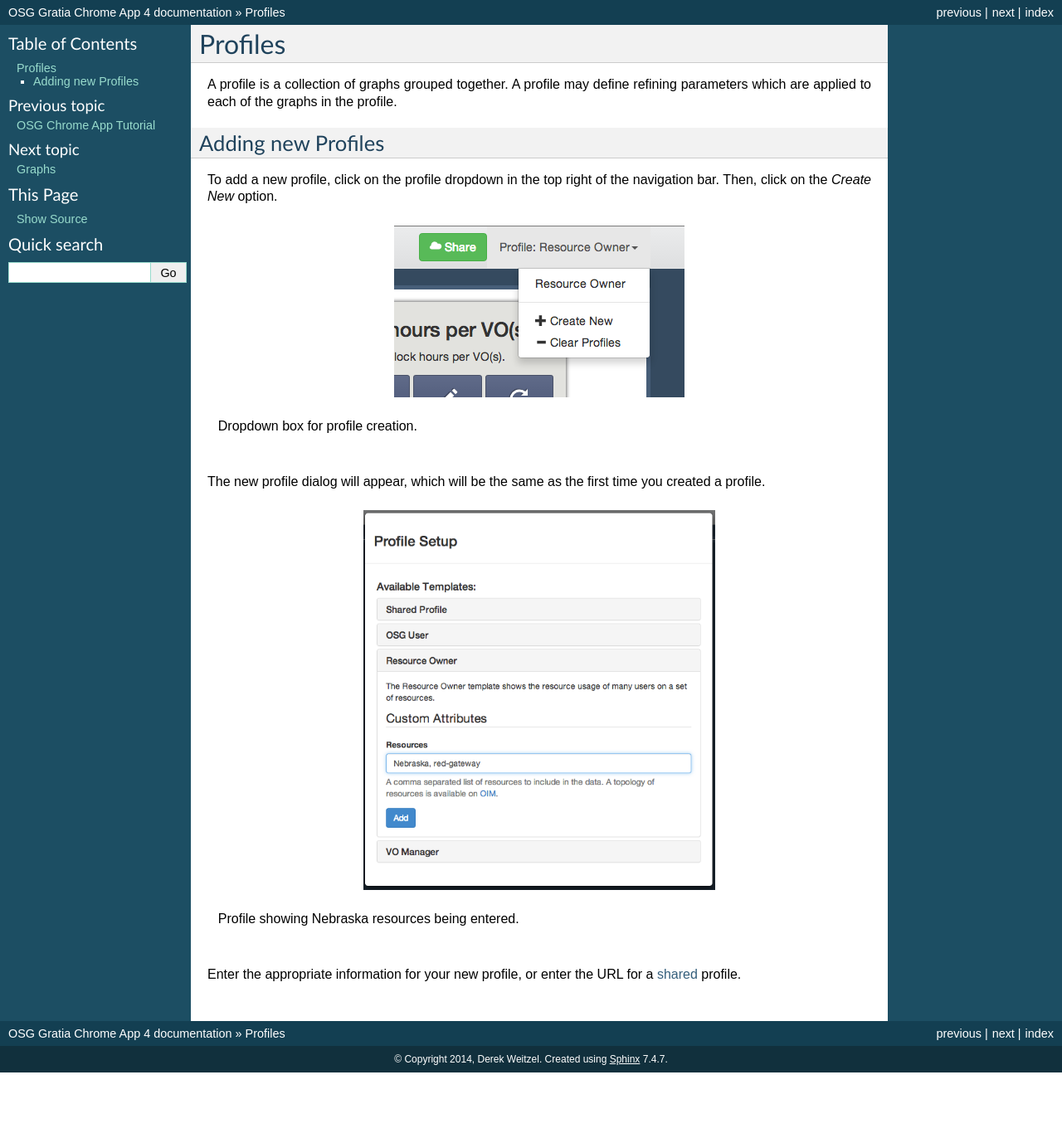
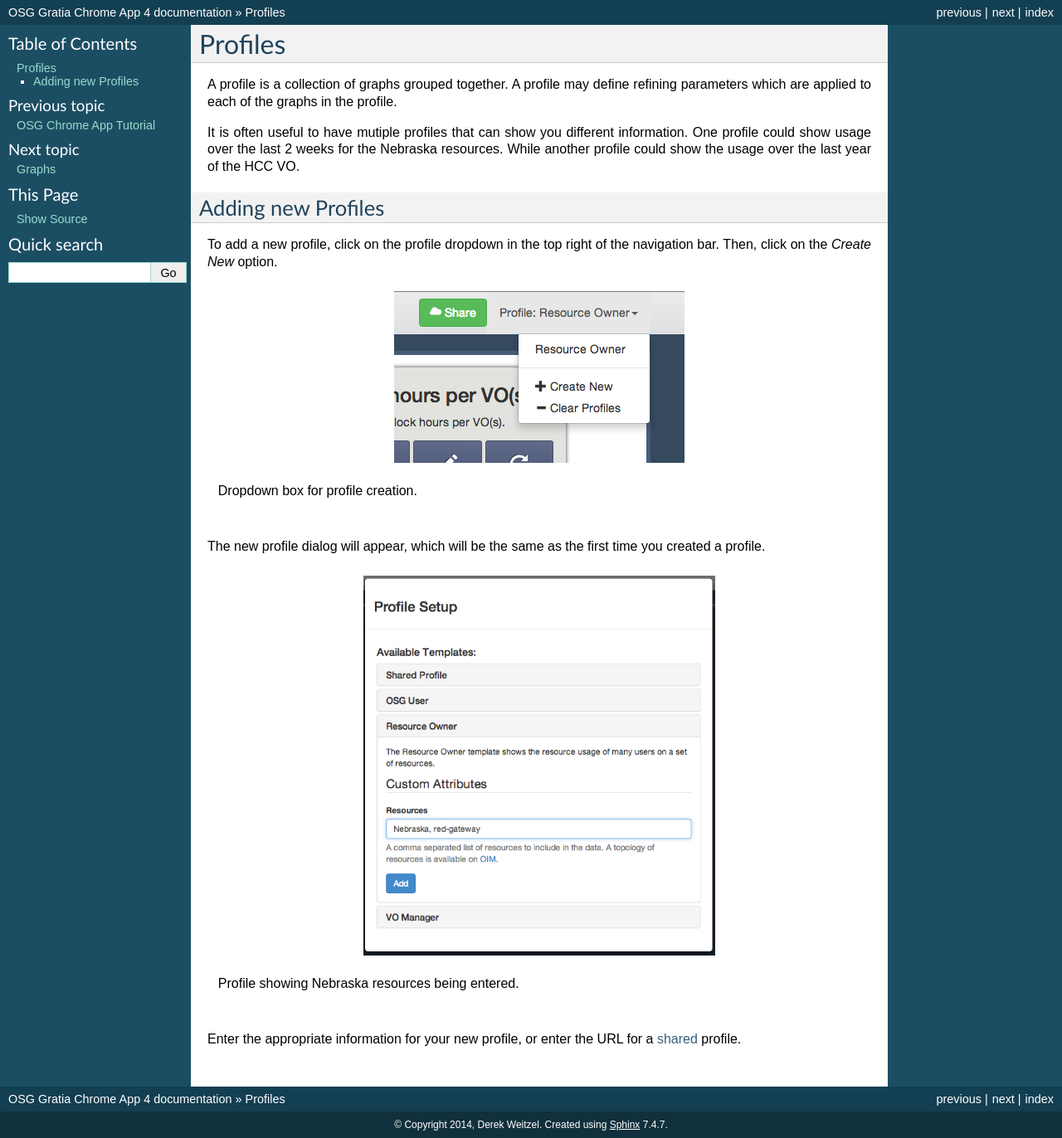
Before and after one commit to djw8605/OSG-Usage-Chrome-App, a Sphinx documentation site: the page built from docs/source/profiles.rst, in a window 1280 px wide. Shown: the whole page at 83% size. Built offline with Sphinx 7.4.7, drawn with Linux system fonts in a browser that asks for light colours; before the commit the page ends 1293 px from its top, so only the background shows below that.

Commit message:
Adding description of why to use profiles

```diff
--- a/docs/source/profiles.rst
+++ b/docs/source/profiles.rst
@@ -3,6 +3,8 @@
 ========
 
 A profile is a collection of graphs grouped together.  A profile may define refining parameters which are applied to each of the graphs in the profile.
+
+It is often useful to have mutiple profiles that can show you different information.  One profile could show usage over the last 2 weeks for the Nebraska resources.  While another profile could show the usage over the last year of the HCC VO.
 
 .. _addingprofiles:
 
```
